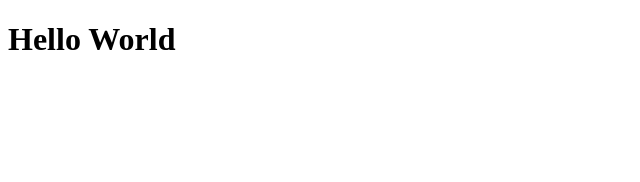
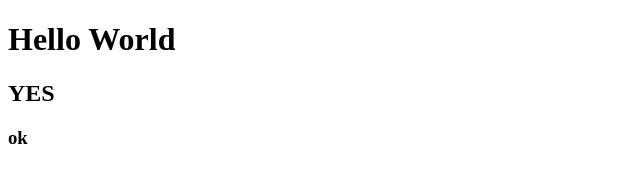
Before and after one commit to Hoosieman/DropByDrip, a plain HTML site: page index.html in a window 1280 px wide. Shown: the full height of the page, 0-640 px from the left. Drawn offline with Linux system fonts and the light colour scheme.

Commit message:
-m "first commit"

```diff
--- a/index.html
+++ b/index.html
@@ -1,2 +1,4 @@
 <!DOCTYPE html>
 <h1>Hello World</h1>
+<h2>YES</h2>
+<h3>ok</h3>
```
